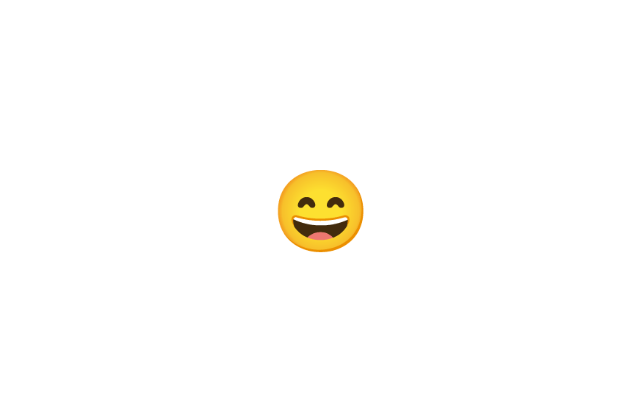
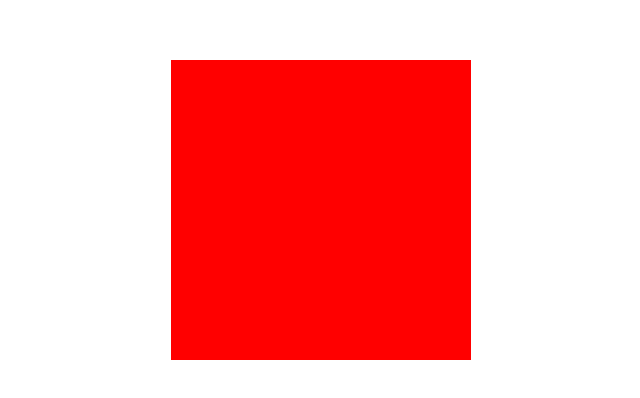
Before and after one commit to hiimchinh/learn-react, a React (Vite) app: page / in a window 1280 px wide. Shown: the part 190-588 px from the top of the page, without its empty margins (319-959 px from the left). Built offline with nearby package versions, Linux system fonts and the light colour scheme.

Commit message:
add ColorBox component generate random color on click

```diff
--- a/src/App.jsx
+++ b/src/App.jsx
@@ -1,5 +1,6 @@
 import "./App.css";
 import Clicker from "./Clicker";
+import ColorBox from "./ColorBox";
 import ColorList from "./ColorList";
 import Counter from "./Counter";
 import DoubleDice from "./DoubleDice";
@@ -25,7 +26,8 @@ function App() {
   ];
   return (
     <>
-      <Toggler />
+      <ColorBox />
+      {/* <Toggler /> */}
       {/* <Counter /> */}
       {/* <Clicker message="Hello World" buttonClick="Do not click!" /> */}
       {/* <div>
--- /dev/null
+++ b/src/ColorBox.css
@@ -0,0 +1,4 @@
+.ColorBox {
+  width: 300px;
+  height: 300px;
+}
--- /dev/null
+++ b/src/ColorBox.jsx
@@ -0,0 +1,17 @@
+import { useState } from "react";
+import "./ColorBox.css";
+export default function ColorBox() {
+  const [color, setColor] = useState("red");
+  const changeColor = () => {
+    setColor(
+      "#" + ((Math.random() * 0xffffff) << 0).toString(16).padStart(6, "0")
+    );
+  };
+  return (
+    <div
+      className="ColorBox"
+      style={{ backgroundColor: color }}
+      onClick={changeColor}
+    ></div>
+  );
+}
```
